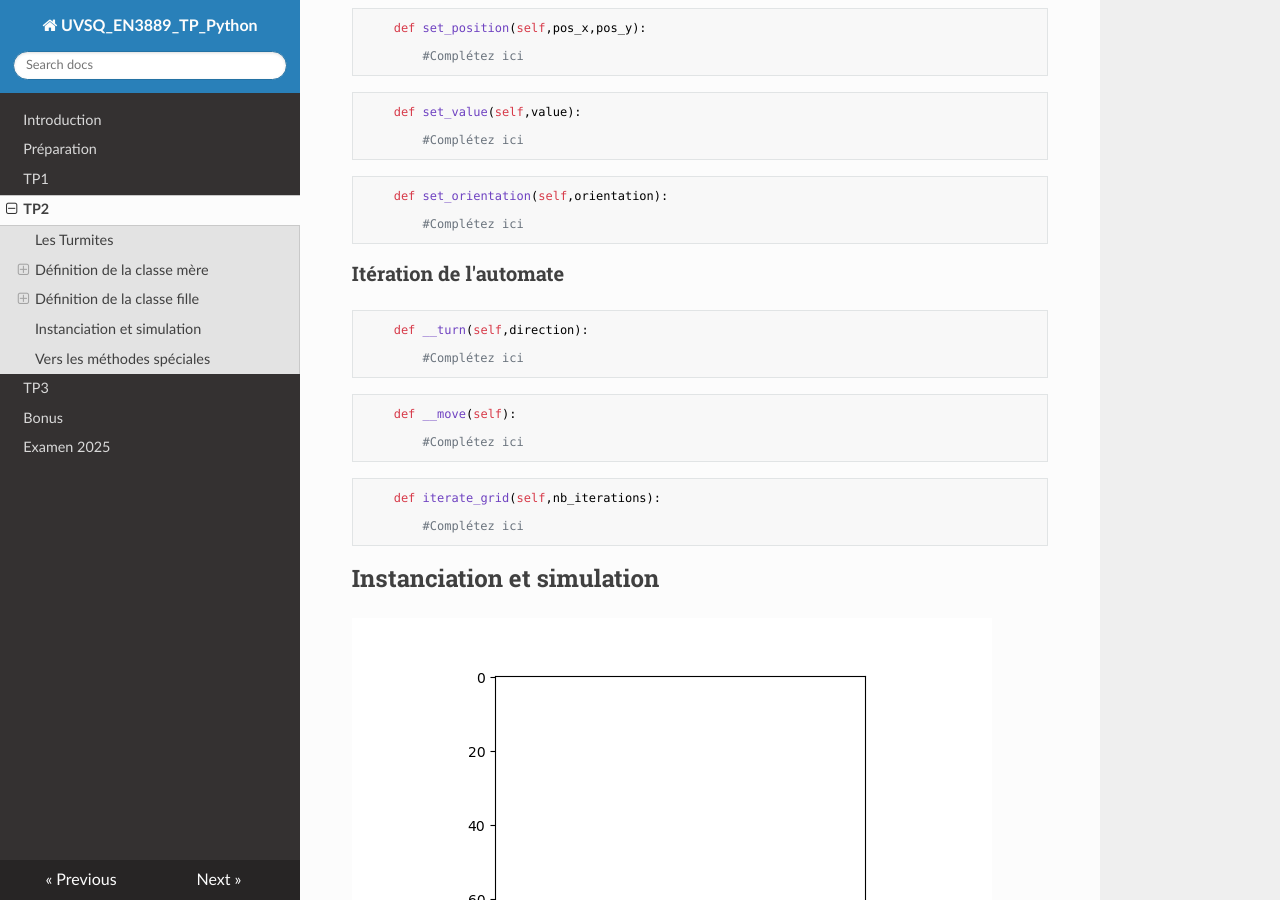
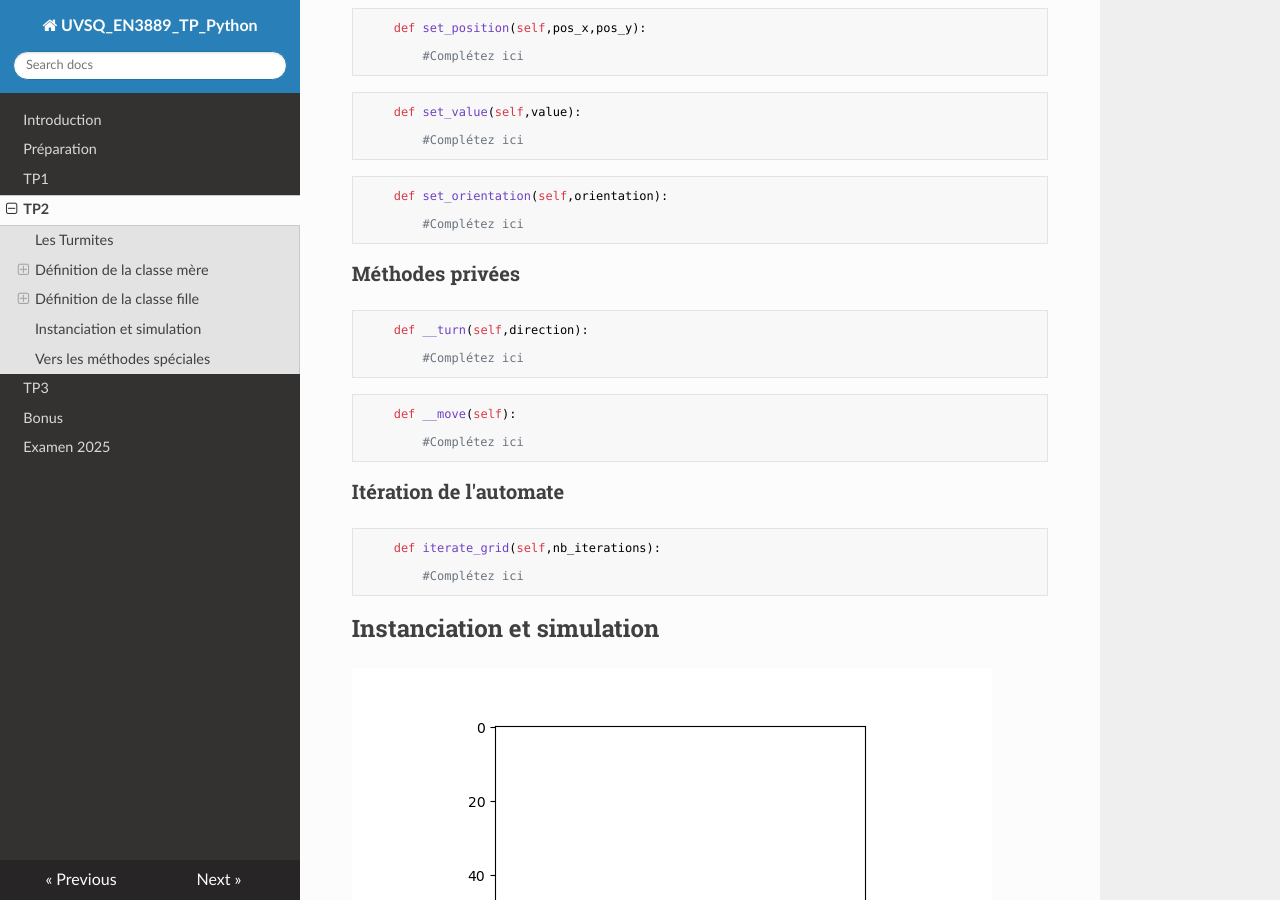
Before and after one commit to NicOudart/UVSQ_EN3889_TP_Python, an MkDocs documentation site: the page built from docs/TP2.md, in a window 1280 px wide and 900 px high, scrolled down 5500 px. Built offline with MkDocs 1.6.1, drawn with Linux system fonts in a browser that asks for light colours; nearby versions of some CDN libraries.

Commit message:
-Progress on TP2.

```diff
--- a/docs/TP2.md
+++ b/docs/TP2.md
@@ -306,7 +306,7 @@ class turmite(2D_cellular_automaton):
 		#Complétez ici
 ~~~
 
-### Itération de l'automate
+### Méthodes privées
 
 ~~~
     def __turn(self,direction):
```
Also changed, not shown: other parts of docs/TP2.md (+2 -0 lines).
